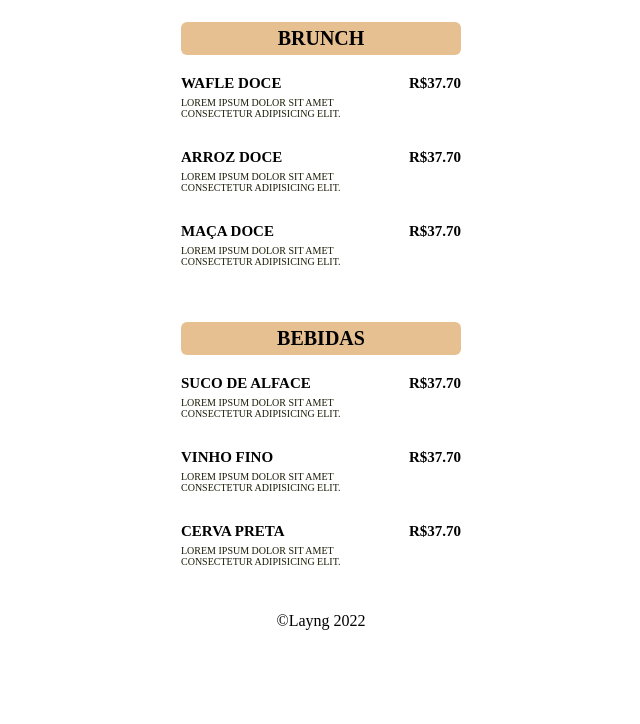
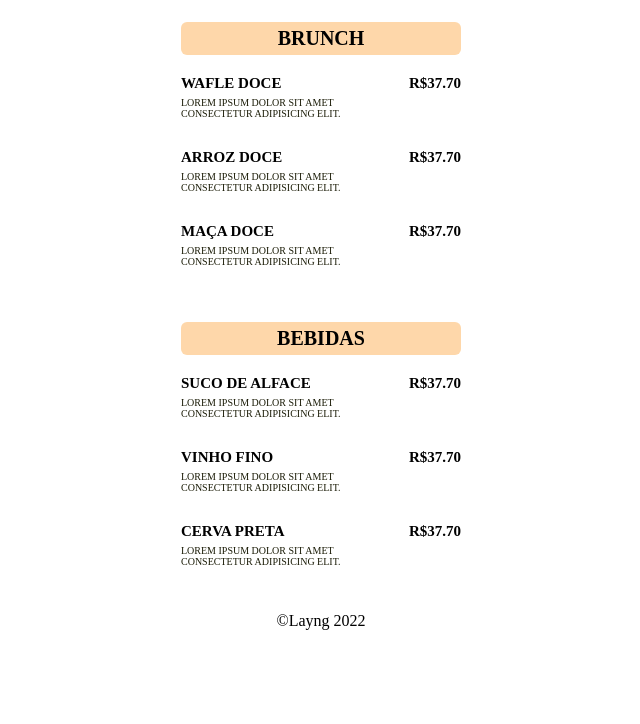
Before and after one commit to Paulo-Borges/BorgesCoffee, a plain HTML site: page index.html in a window 1280 px wide. Shown: the part 76-800 px from the top of the page, without its empty margins (319-959 px from the left). Drawn offline with Linux system fonts and the light colour scheme.

Commit message:
mudança de cores

```diff
--- a/global.css
+++ b/global.css
@@ -5,8 +5,8 @@
 }
 
 :root {
-    --btn-central: #f18912;
+    --btn-central: #995000;
     --text-central: #000000 ;
     --text-sub: #1a1b06 ;
-    --btn-titulo: #e7c092;;
+    --btn-titulo: #fed7aa;;
 }
```
